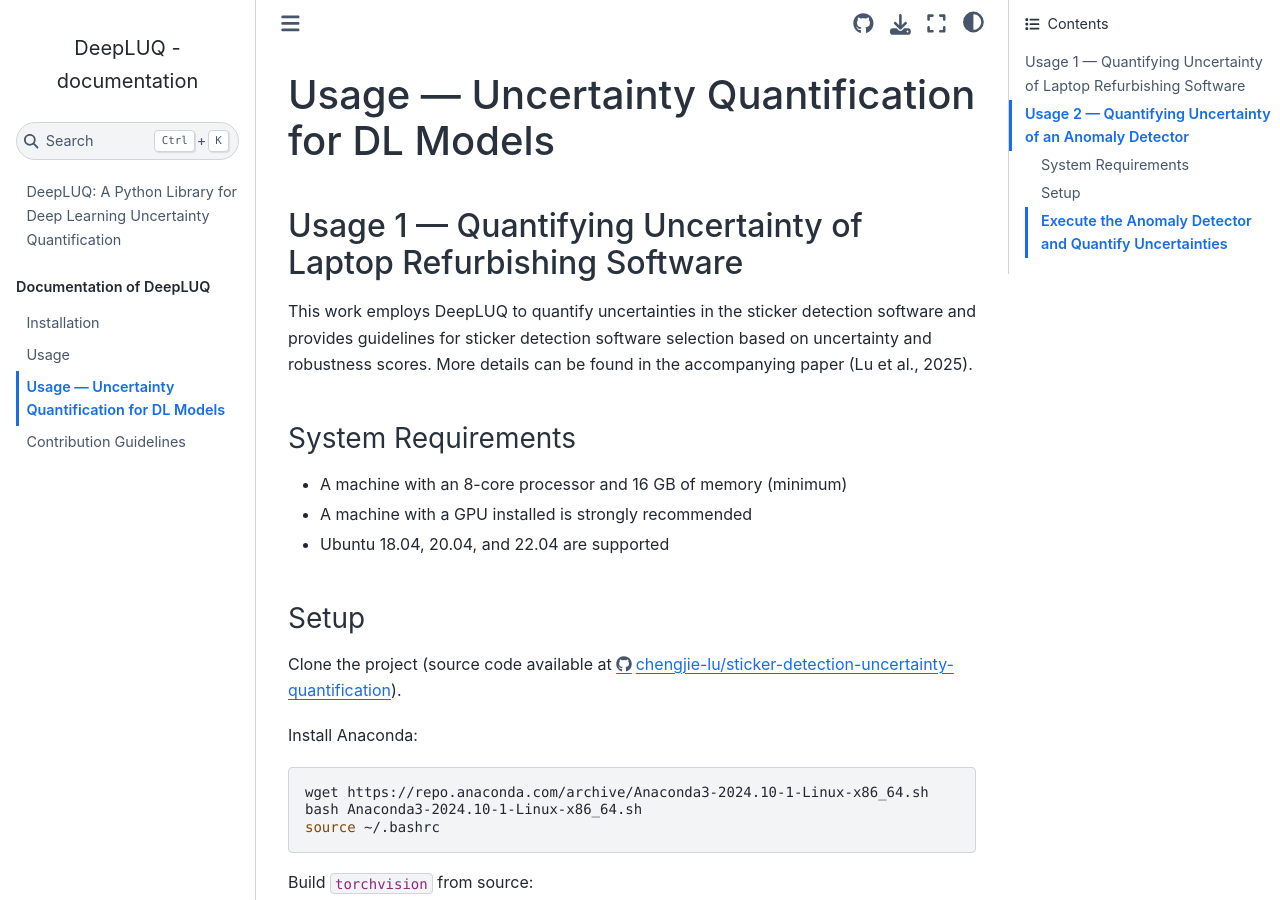
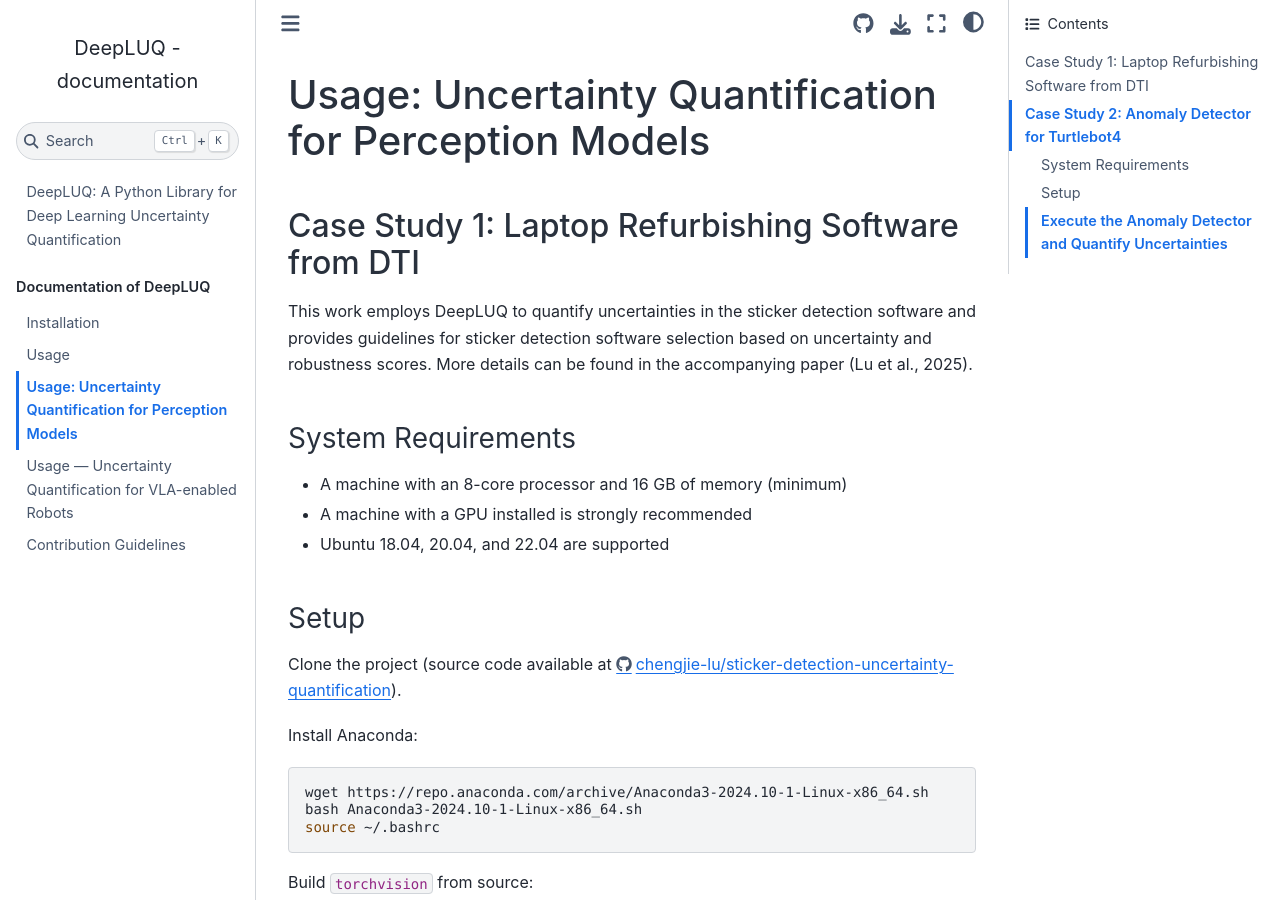
Before and after one commit to INTO-CPS-Association/DeepLUQ, a Jupyter Book: the page built from docs/uq4dl.md, in a window 1280 px wide and 900 px high. Built offline with Jupyter Book 1.0.4 settings and Sphinx 7.4.7 and the Sphinx Book theme 1.1.4, drawn with Linux system fonts in a browser that asks for light colours; pages that are not in the unit, such as notebooks, are missing from menus; some of the changed text lies outside the part shown.

Commit message:
update uq4vla

```diff
--- a/_toc.yml
+++ b/_toc.yml
@@ -10,6 +10,7 @@ parts:
       - file: docs/install
       - file: docs/usage
       - file: docs/uq4dl
+      - file: docs/uq4vla
       - file: CONTRIBUTING
   - caption: API Documentation
     chapters:
--- a/docs/uq4dl.md
+++ b/docs/uq4dl.md
@@ -1,6 +1,6 @@
-# Usage — Uncertainty Quantification for DL Models
+# Usage: Uncertainty Quantification for Perception Models
 
-## Usage 1 — Quantifying Uncertainty of Laptop Refurbishing Software
+## Case Study 1: Laptop Refurbishing Software from DTI
 
 This work employs DeepLUQ to quantify uncertainties in the sticker detection software and provides guidelines for sticker detection software selection based on uncertainty and robustness scores. More details can be found in the accompanying paper (Lu et al., 2025).
 
@@ -50,7 +50,7 @@ The key arguments include:
 - `--drop_rate`: Set the dropout rate.
 - `--save_folder`: Set the folder for saving the experiment results.
 
-## Usage 2 — Quantifying Uncertainty of an Anomaly Detector
+## Case Study 2: Anomaly Detector for Turtlebot4
 
 This work quantifies the uncertainty of a Machine Learning (ML)-based anomaly detector for Turtlebot4. The anomaly detector takes lidar readings from the Turtlebot4 and outputs 0 for normal readings and 1 if an anomaly is detected.
 
```
